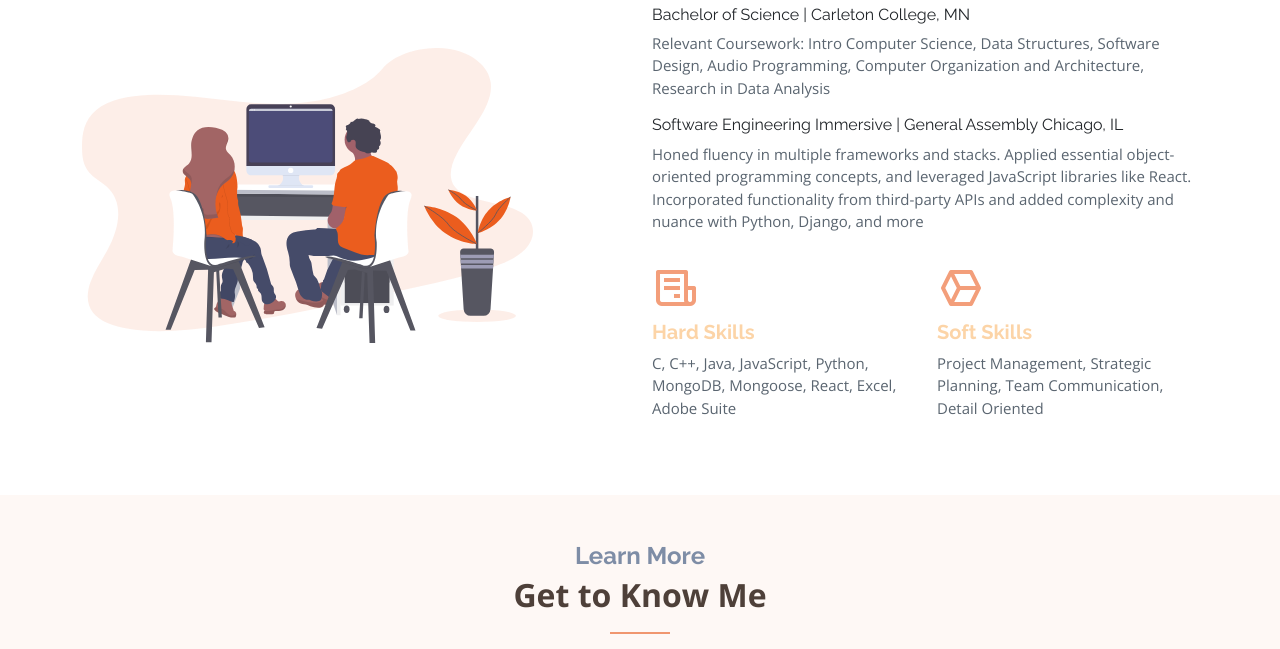
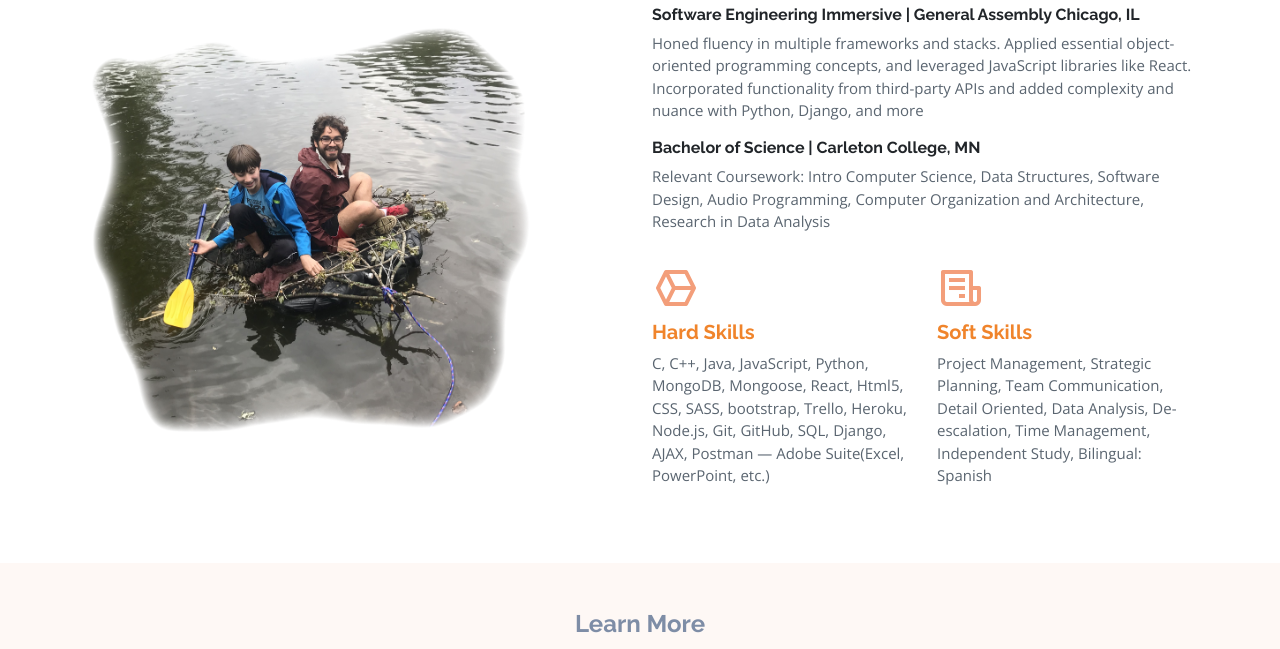
Before and after one commit to christianheuchert/portfolio, a plain HTML site: page index.html in a window 1280 px wide. Shown: the part 736-1385 px from the top of the page. Drawn offline with nearby package versions, Linux system fonts and the light colour scheme.

Commit message:
added phots to v1 portfolio 05312022

```diff
--- a/assets/css/style.css
+++ b/assets/css/style.css
@@ -450,7 +450,7 @@ section {
   font-size: 20px;
   font-weight: 700;
   margin-top: 5px;
-  color: #fcd4a7;
+  color: #f0842b;
 }
 .about i {
   font-size: 48px;
--- a/index.html
+++ b/index.html
@@ -10,7 +10,7 @@
   <meta content="" name="keywords">
 
   <!-- Favicons -->
-  <link href="assets/img/favicon.png" rel="icon">
+  <link href="assets/img/icon-head.png" rel="icon">
   <link href="assets/img/apple-touch-icon.png" rel="apple-touch-icon">
 
   <!-- Google Fonts -->
@@ -80,7 +80,7 @@
           the workplace and contribute to the success of a software engineering team.</h2>
         </div>
         <div class="col-lg-6 order-1 order-lg-2 hero-img">
-          <img src="assets/img/hero-img.svg" class="img-fluid animated" alt="">
+          <img src="assets/img/hero-img.png" class="img-fluid animated" alt="christian heuchert">
         </div>
       </div>
     </div>
@@ -94,30 +94,32 @@
 
         <div class="row justify-content-between">
           <div class="col-lg-5 d-flex align-items-center justify-content-center about-img">
-            <img src="assets/img/about-img.svg" class="img-fluid" alt="" data-aos="zoom-in">
+            <img src="assets/img/hero-raft.png" class="img-fluid" alt="" data-aos="zoom-in">
           </div>
           <div class="col-lg-6 pt-5 pt-lg-0">
             <h3 data-aos="fade-up">Details About Me</h3>
-            <h6 data-aos="fade-up">Bachelor of Science | Carleton College, MN</h6>
+            <h6 data-aos="fade-up"><b>Software Engineering Immersive | General Assembly Chicago, IL</b></h6>
+            <p data-aos="fade-up" data-aos-delay="100">
+              Honed fluency in multiple frameworks and stacks. Applied essential object-oriented programming concepts, and leveraged
+              JavaScript libraries like React. Incorporated functionality from third-party APIs and added complexity and nuance with
+              Python, Django, and more
+            </p>
+            <h6 data-aos="fade-up"><b>Bachelor of Science | Carleton College, MN</b></h6>
             <p data-aos="fade-up" data-aos-delay="100">
               Relevant Coursework: Intro Computer Science, Data Structures, Software Design, Audio Programming, Computer Organization and
               Architecture, Research in Data Analysis
             </p>
-            <h6 data-aos="fade-up">Software Engineering Immersive | General Assembly Chicago, IL</h6>
-            <p data-aos="fade-up" data-aos-delay="100">
-               Honed fluency in multiple frameworks and stacks. Applied essential object-oriented programming concepts, and leveraged JavaScript libraries like React. Incorporated functionality from third-party APIs and added complexity and nuance with
-              Python, Django, and more
-            </p>
             <div class="row">
               <div class="col-md-6" data-aos="fade-up" data-aos-delay="100">
-                <i class="bx bx-receipt"></i>
+                <i class="bx bx-cube-alt"></i>
                 <h4>Hard Skills</h4>
-                <p>C, C++, Java, JavaScript, Python, MongoDB, Mongoose, React, Excel, Adobe Suite</p>
+                <p>C, C++, Java, JavaScript, Python, MongoDB, Mongoose, React, Html5, CSS, SASS, bootstrap, Trello, Heroku, Node.js, Git,
+                GitHub, SQL, Django, AJAX, Postman — Adobe Suite(Excel, PowerPoint, etc.)</p>
               </div>
               <div class="col-md-6" data-aos="fade-up" data-aos-delay="200">
-                <i class="bx bx-cube-alt"></i>
+                <i class="bx bx-receipt"></i>
                 <h4>Soft Skills</h4>
-                <p>Project Management, Strategic Planning, Team Communication, Detail Oriented</p>
+                <p>Project Management, Strategic Planning, Team Communication, Detail Oriented, Data Analysis, De-escalation, Time Management, Independent Study, Bilingual: Spanish</p>
               </div>
             </div>
           </div>
```
Also changed, not shown: assets/img/about-img.svg (deleted), assets/img/hero-img.png (added), assets/img/hero-img.svg (deleted), assets/img/hero-raft.png (added), assets/img/icon-head.png (added).
